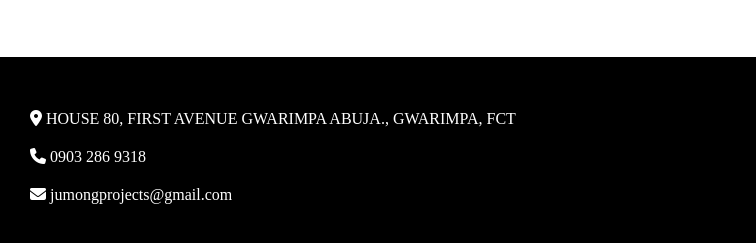
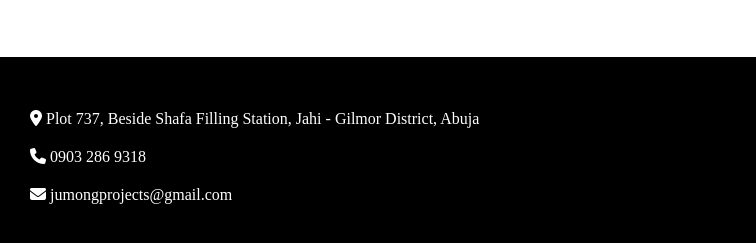
Before and after one commit to MacdonaldDavid/Jumong, a plain HTML site: page about.html in a window 1280 px wide. Shown: the part 2524-2767 px from the top of the page, 0-756 px from the left. Drawn offline with Linux system fonts and the light colour scheme.

Commit message:
Add files via upload

```diff
--- a/about.html
+++ b/about.html
@@ -149,7 +149,8 @@
     </div>
     <footer>
         <div class="footer_content">
-            <p><i class="fa-solid fa-location-dot"></i> HOUSE 80, FIRST AVENUE GWARIMPA ABUJA., GWARIMPA, FCT</p>
+            <p><i class="fa-solid fa-location-dot"></i> Plot 737, Beside Shafa Filling Station, Jahi - Gilmor District,
+                Abuja</p>
             <a href="https://wa.me/903 286 9318"><i class="fa-solid fa-phone"></i> 0903 286 9318</a>
             <a href="contact.html"> <i class="fa-solid fa-envelope"></i> jumongprojects@gmail.com</a>
         </div>
```
Also changed, not shown: contact.html (+2 -1 lines), index.html (+2 -1 lines), services.html (+2 -1 lines).
